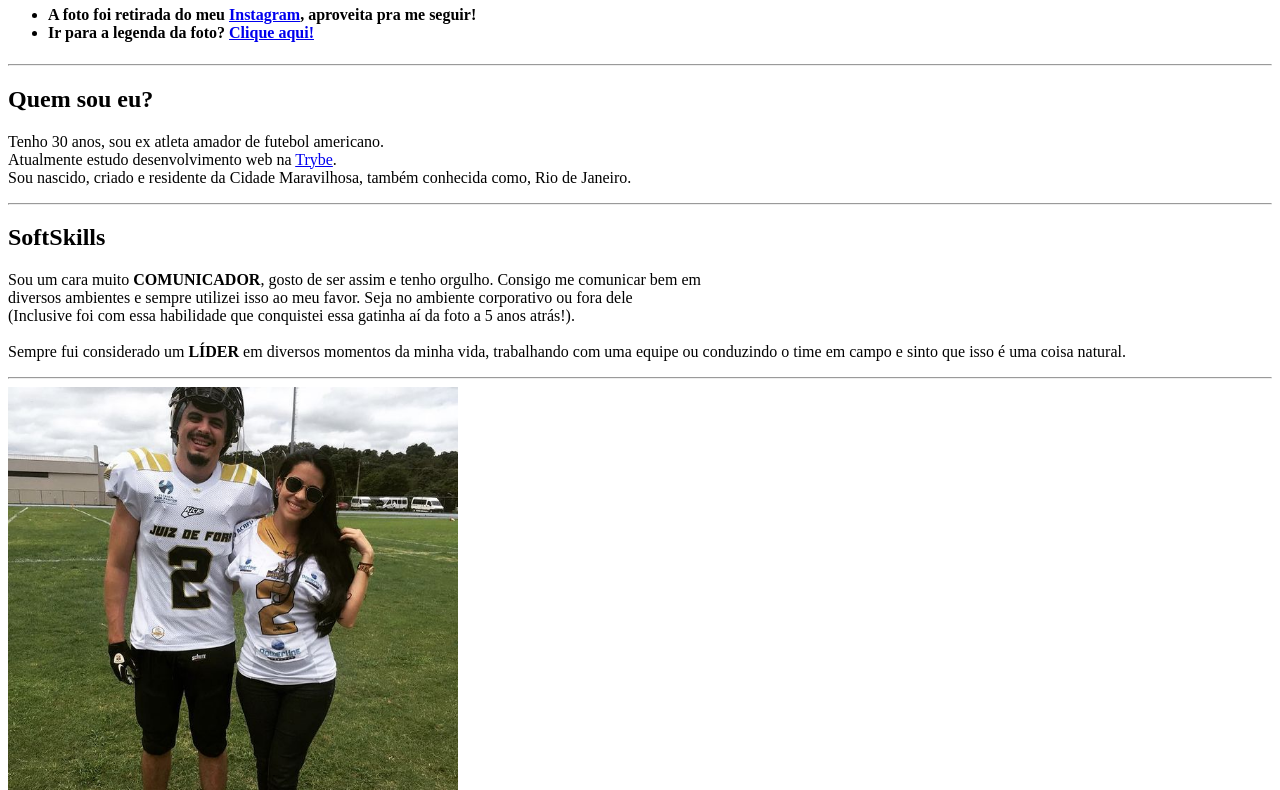
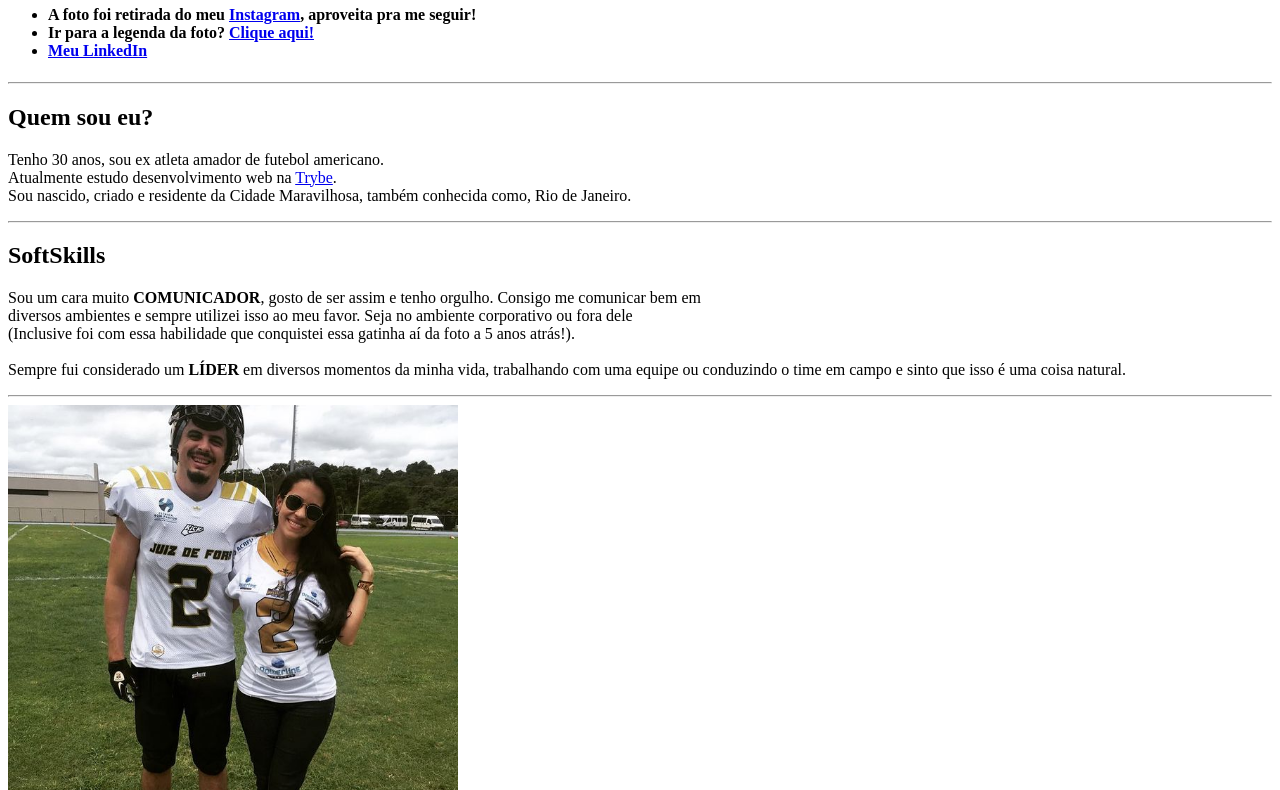
Before and after one commit to fioranicelso/Portifolio-Web, a plain HTML site: page index.html in a window 1280 px wide. Shown: the part 60-850 px from the top of the page. Drawn offline with Linux system fonts and the light colour scheme.

Commit message:
Inclusão do meu linkedIn

```diff
--- a/index.html
+++ b/index.html
@@ -6,6 +6,7 @@
 <ul><h4>
     <li>A foto foi retirada do meu <a href="https://instagram.com/fioranicelso" target="_blank">Instagram</a>, aproveita pra me seguir!</li>
     <li>Ir para a legenda da foto? <a href="#foto">Clique aqui!</a></li>
+    <li><a href="https://linkedin.com/in/celsofiorani" target="_blank">Meu LinkedIn</a></li>
 </h3></ul>
 <hr>
 <h2>Quem sou eu?</h2>
```
